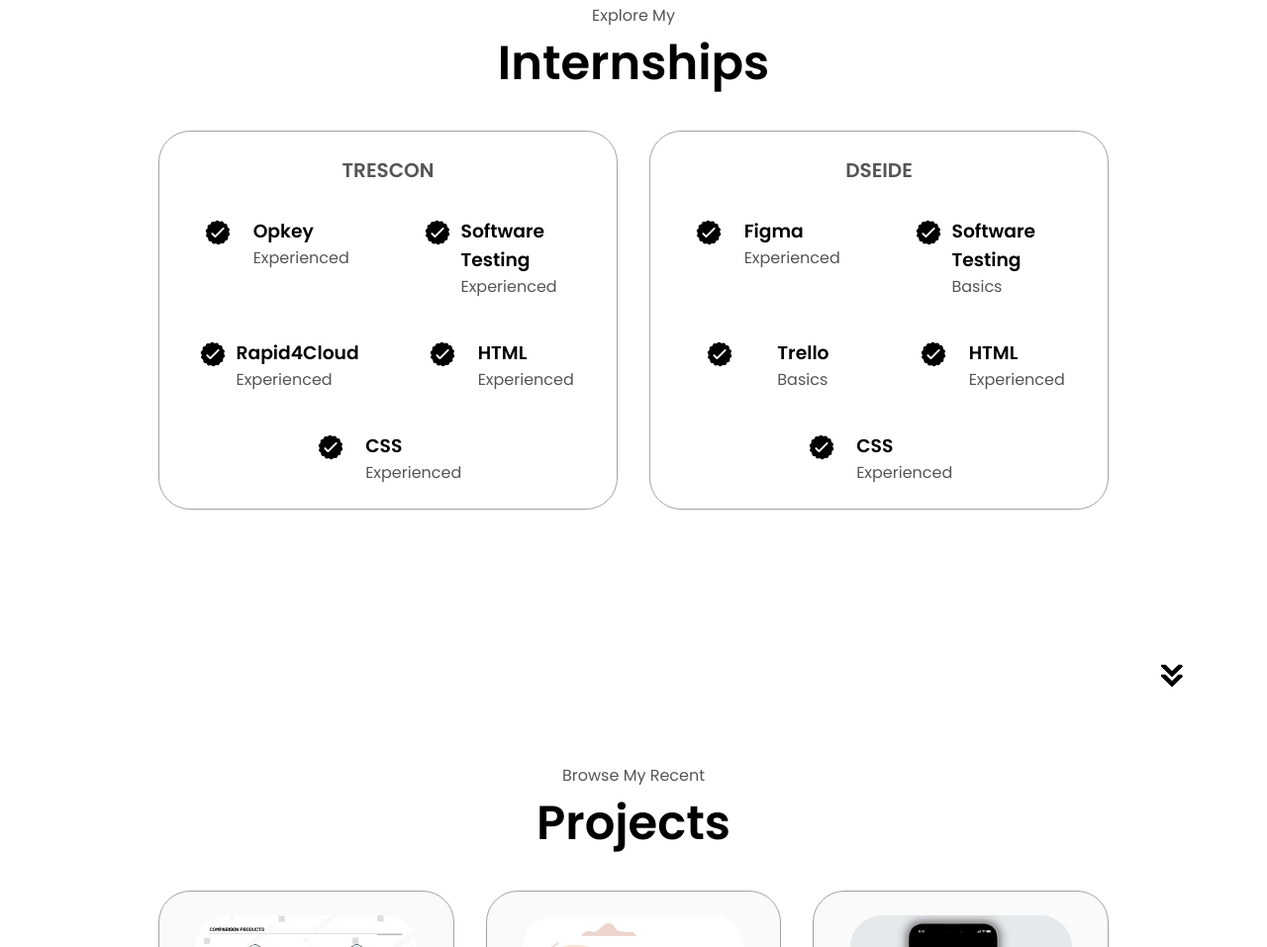
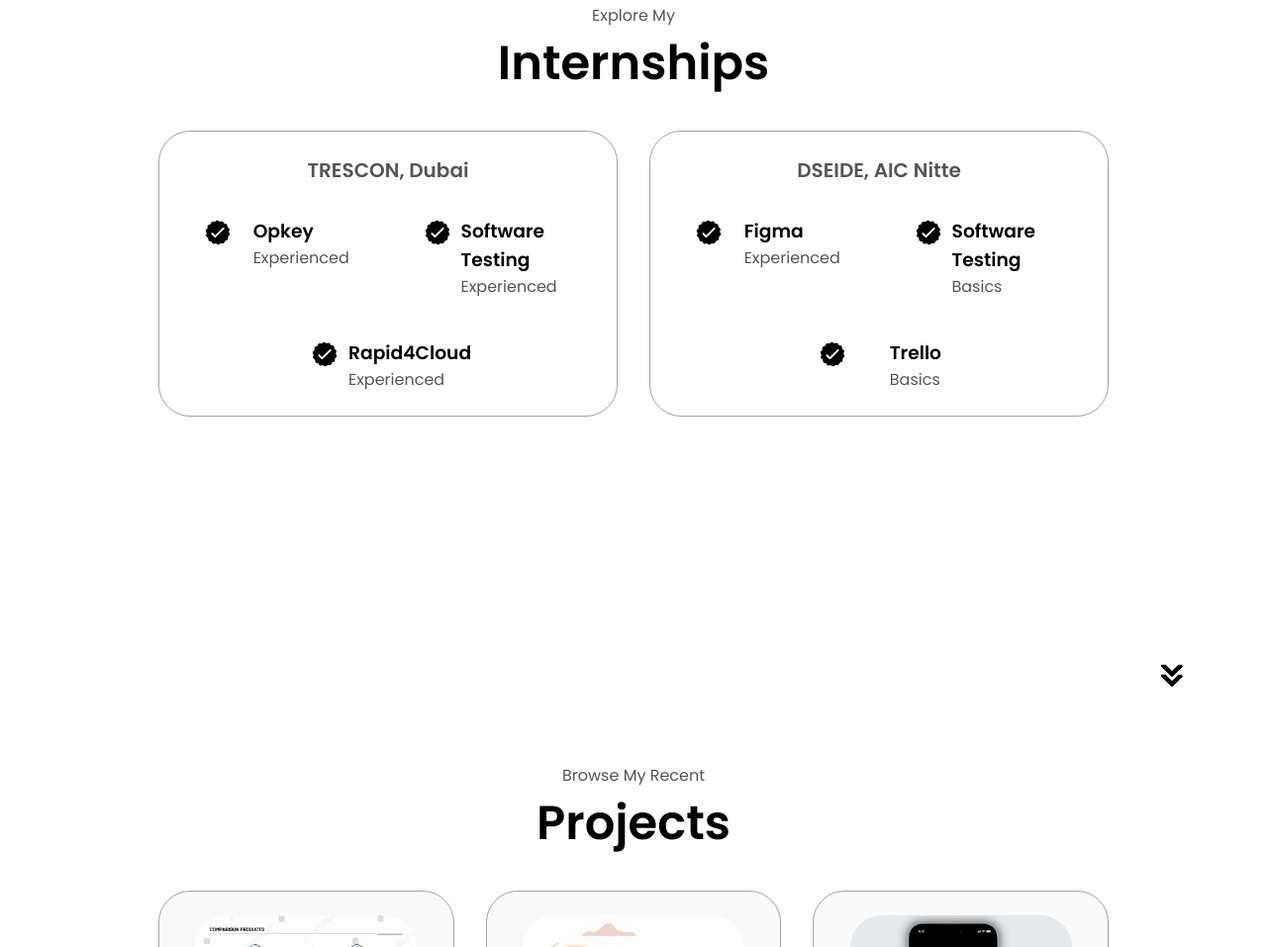
Before and after one commit to Sharwin0615/Portfolio_Project, a plain HTML site: page index.html in a window 1280 px wide. Shown: the part 1693-2650 px from the top of the page at 99% size. Drawn offline with Linux system fonts and the light colour scheme.

Commit message:
Update index.html

```diff
--- a/index.html
+++ b/index.html
@@ -127,7 +127,7 @@
       <div class="experience-details-container">
         <div class="about-container">
           <div class="details-container">
-            <h2 class="experience-sub-title">TRESCON</h2>
+            <h2 class="experience-sub-title">TRESCON, Dubai</h2>
             <div class="article-container">
               <article>
                 <img
@@ -162,32 +162,10 @@
                   <p>Experienced</p>
                 </div>
               </article>
-              <article>
-                <img
-                  src="./Assets/checkmark.png"
-                  alt="Experience icon"
-                  class="icon"
-                />
-                <div>
-                  <h3>HTML</h3>
-                  <p>Experienced</p>
-                </div>
-              </article>
-              <article>
-                <img
-                  src="./Assets/checkmark.png"
-                  alt="Experience icon"
-                  class="icon"
-                />
-                <div>
-                  <h3>CSS</h3>
-                  <p>Experienced</p>
-                </div>
-              </article>
             </div>
           </div>
           <div class="details-container">
-            <h2 class="experience-sub-title">DSEIDE</h2>
+            <h2 class="experience-sub-title">DSEIDE, AIC Nitte</h2>
             <div class="article-container">
               <article>
                 <img
@@ -220,28 +198,6 @@
                 <div>
                   <h3>Trello</h3>
                   <p>Basics</p>
-                </div>
-              </article>
-              <article>
-                <img
-                  src="./Assets/checkmark.png"
-                  alt="Experience icon"
-                  class="icon"
-                />
-                <div>
-                  <h3>HTML</h3>
-                  <p>Experienced</p>
-                </div>
-              </article>
-              <article>
-                <img
-                  src="./Assets/checkmark.png"
-                  alt="Experience icon"
-                  class="icon"
-                />
-                <div>
-                  <h3>CSS</h3>
-                  <p>Experienced</p>
                 </div>
               </article>
             </div>
```
